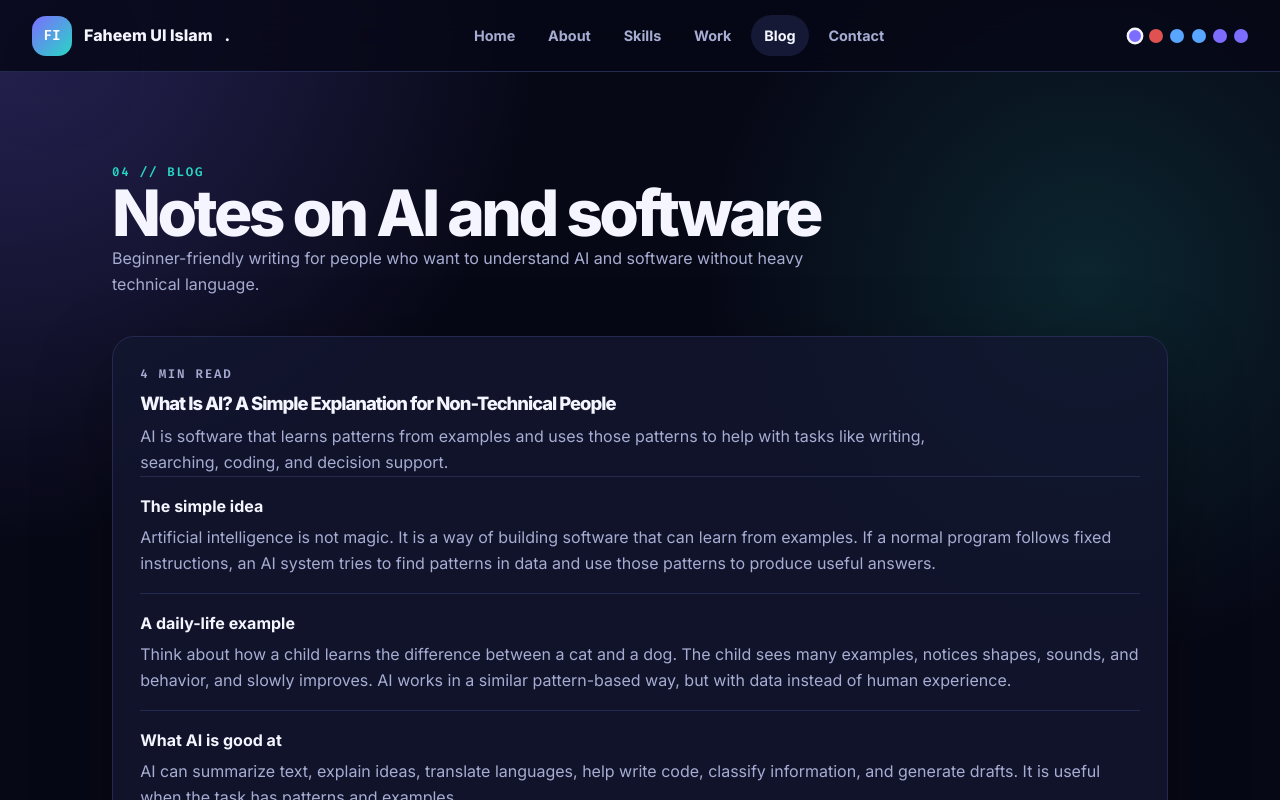
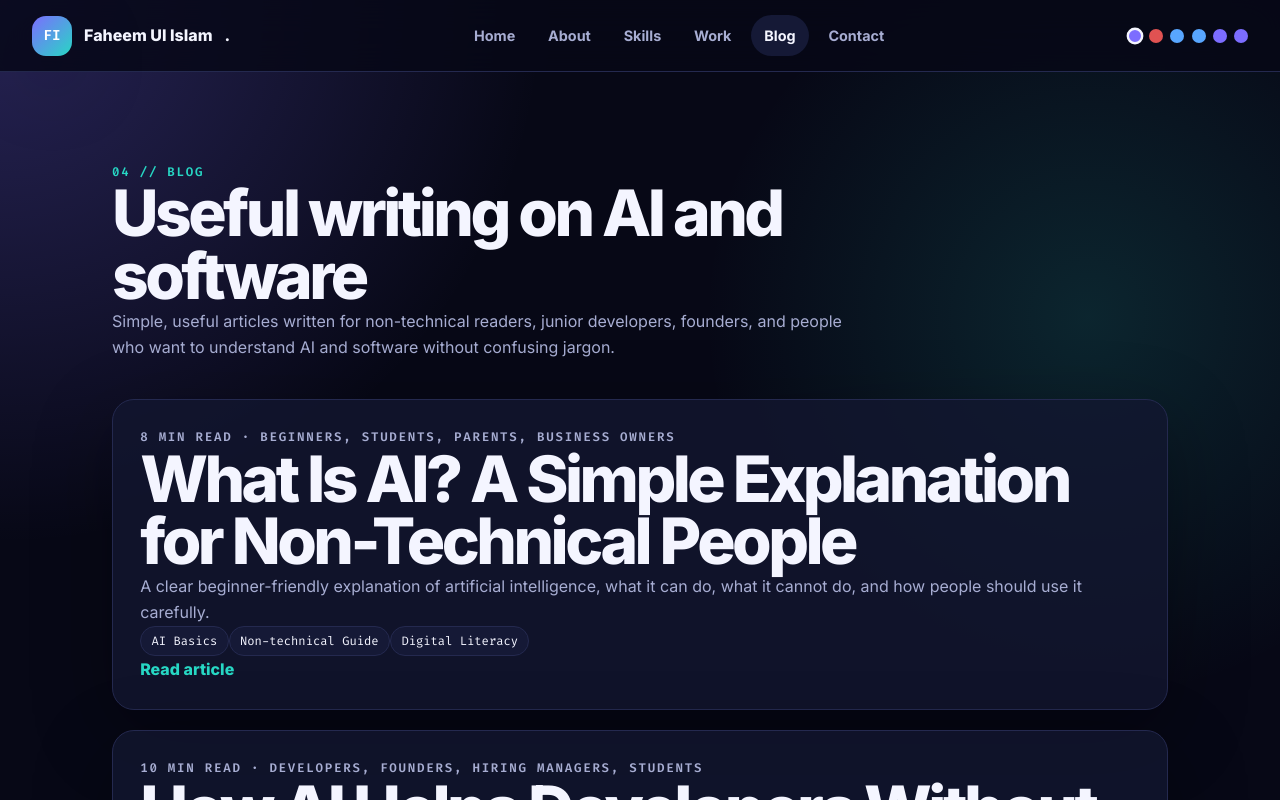
Before and after one commit to faheemKamboh/faheemKamboh.github.io, a React (Vite) app: page /blog in a window 1280 px wide. Shown: the top 800 px of the page. Built offline with nearby package versions, Linux system fonts and the light colour scheme.

Commit message:
Update blog index

```diff
--- a/src/pages/Blog.jsx
+++ b/src/pages/Blog.jsx
@@ -1,36 +1,38 @@
+import { Link } from 'react-router-dom'
 import Footer from '../components/Footer'
-import { BLOG_POSTS } from '../data/profile'
+import Seo from '../components/Seo'
+import { BLOG_POSTS } from '../data/blogPosts'
 
 export default function Blog() {
   return (
     <div className="page">
+      <Seo
+        title="Blog"
+        description="Readable articles by Faheem Ul Islam about AI, software engineering, Ruby on Rails, portfolio quality, and responsible development."
+        path="/blog"
+      />
       <main className="container">
         <p className="eyebrow">04 // blog</p>
         <div className="page-heading">
-          <h1>Notes on AI and software</h1>
+          <h1>Useful writing on AI and software</h1>
           <p>
-            Beginner-friendly writing for people who want to understand AI and software without heavy technical
-            language.
+            Simple, useful articles written for non-technical readers, junior developers, founders, and people
+            who want to understand AI and software without confusing jargon.
           </p>
         </div>
 
-        <div className="blog-list">
+        <div className="blog-list article-list">
           {BLOG_POSTS.map(post => (
-            <article key={post.slug} className="card blog-card">
-              <div className="blog-card-header">
-                <p className="card-kicker">{post.readingTime}</p>
+            <article key={post.slug} className="card article-card">
+              <div>
+                <p className="card-kicker">{post.readingTime} · {post.audience}</p>
                 <h2>{post.title}</h2>
-                <p>{post.summary}</p>
+                <p>{post.description}</p>
               </div>
-
-              <div className="blog-sections">
-                {post.sections.map(section => (
-                  <section key={section.heading}>
-                    <h3>{section.heading}</h3>
-                    <p>{section.body}</p>
-                  </section>
-                ))}
+              <div className="tag-row">
+                {post.tags.map(tag => <span key={tag} className="tag">{tag}</span>)}
               </div>
+              <Link to={`/blog/${post.slug}`} className="text-link">Read article</Link>
             </article>
           ))}
         </div>
```
